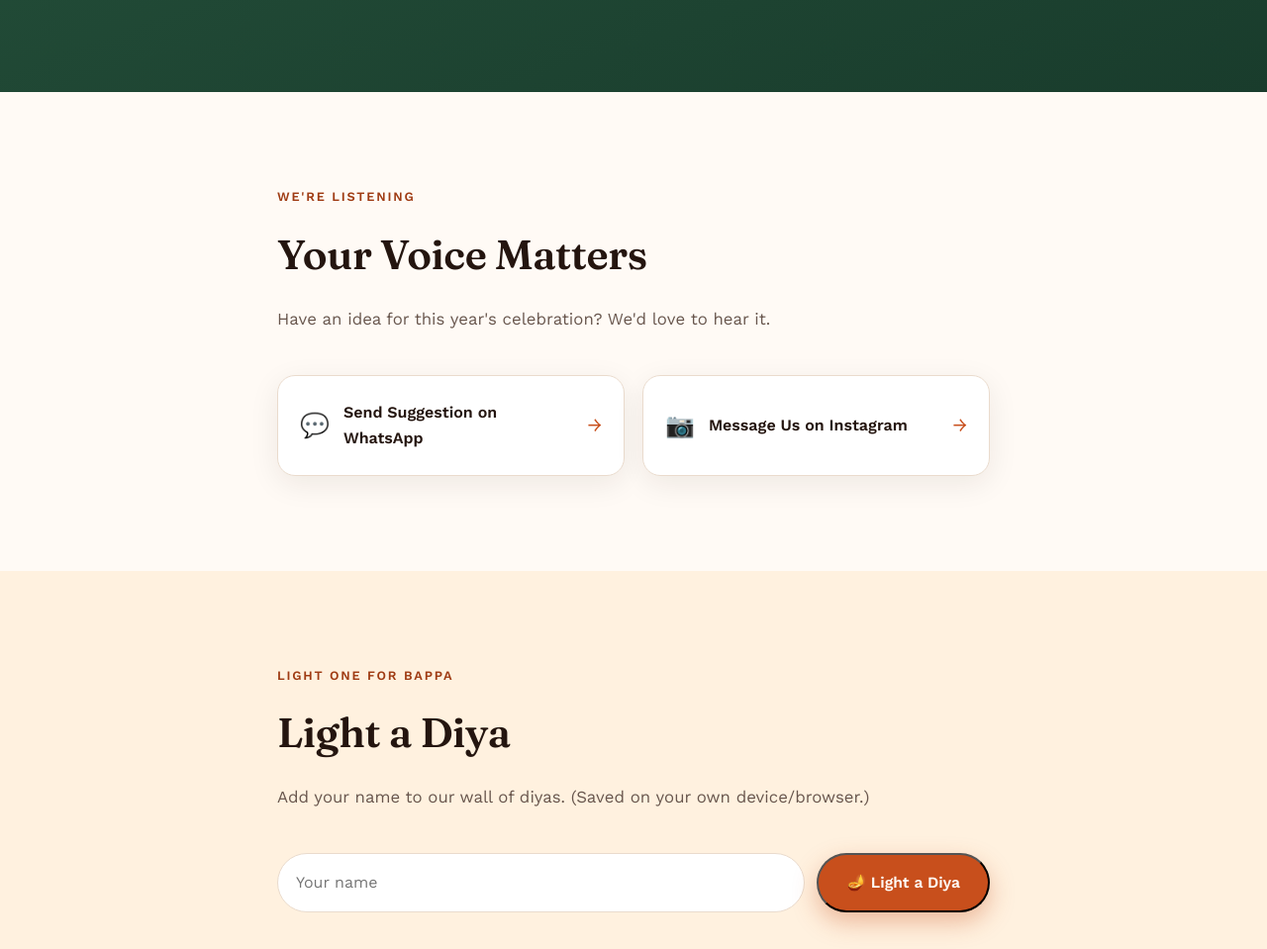
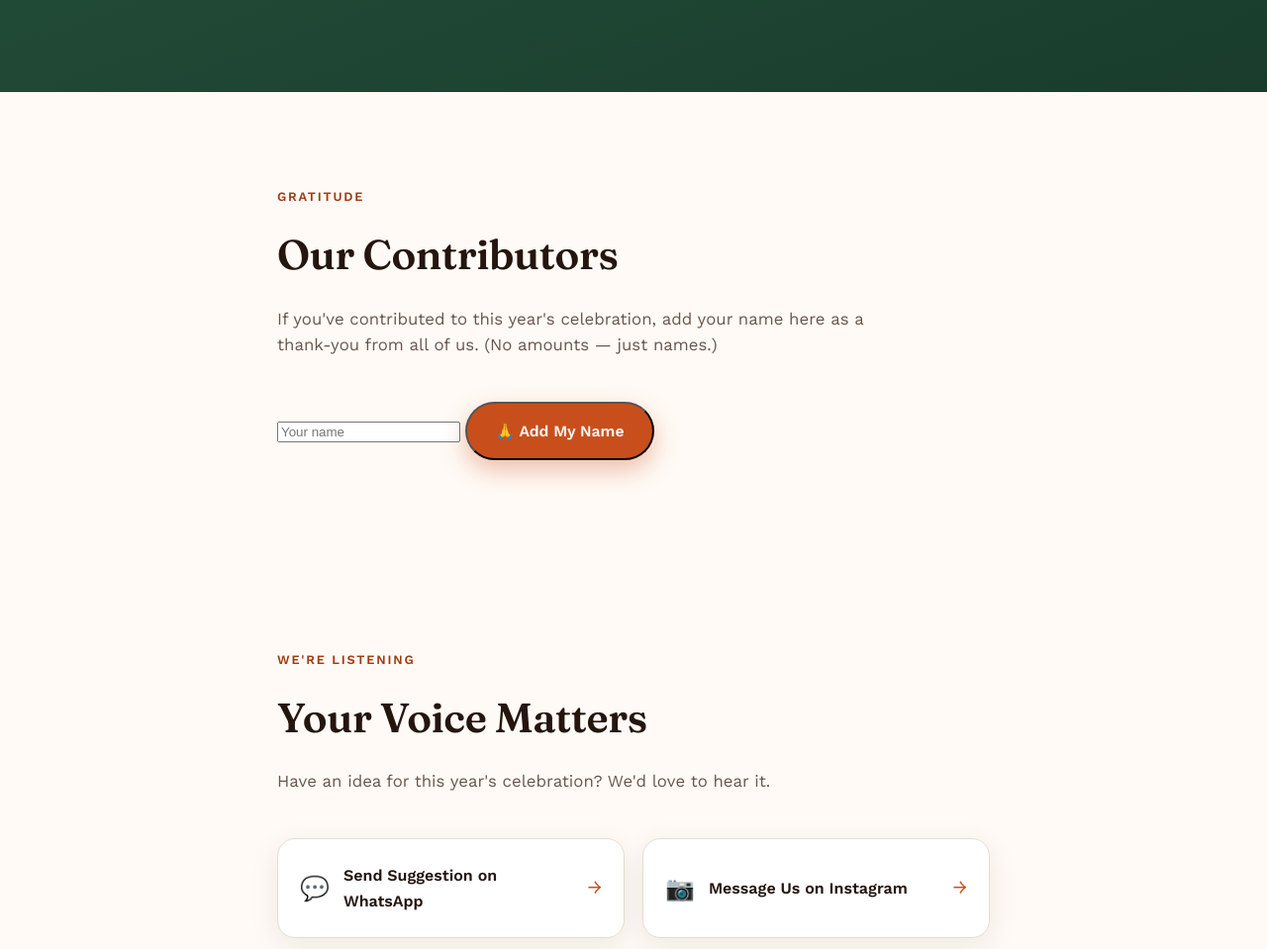
Before and after one commit to Hemanthreddy0406/ganesh-chaturthi-website, a plain HTML site: page index.html in a window 1280 px wide. Shown: the part 6018-6977 px from the top of the page at 99% size. Drawn offline with nearby package versions, Linux system fonts and the light colour scheme.

Commit message:
Update index.html

```diff
--- a/index.html
+++ b/index.html
@@ -282,6 +282,21 @@
     </div>
   </section>
 
+  <section class="section" id="thank-you-wall">
+  <div class="container container--narrow">
+    <p class="eyebrow eyebrow--dark">Gratitude</p>
+    <h2 class="section-title">Our Contributors</h2>
+    <p class="section-lead">If you've contributed to this year's celebration, add your name here as a thank-you from all of us. (No amounts — just names.)</p>
+
+    <form class="thankyou-form" id="thankyou-form">
+      <input type="text" id="thankyou-name" placeholder="Your name" maxlength="30" required aria-label="Your name" />
+      <button type="submit" class="btn btn-primary">🙏 Add My Name</button>
+    </form>
+
+    <div class="thankyou-wall" id="thankyou-wall-grid"></div>
+  </div>
+</section>
+
   <!-- ============ SUGGESTIONS ============ -->
   <section class="section" id="suggestions">
     <div class="container container--narrow">
@@ -387,6 +402,10 @@
 <span class="bell-fab-icon">🔔</span>
 </button>
 
+<button class="share-fab" id="share-fab" aria-label="Share this website">
+<span class="share-fab-icon">📤</span>
+</button>
+
 <script src="script.js"></script>
 </body>
 </html>
```
